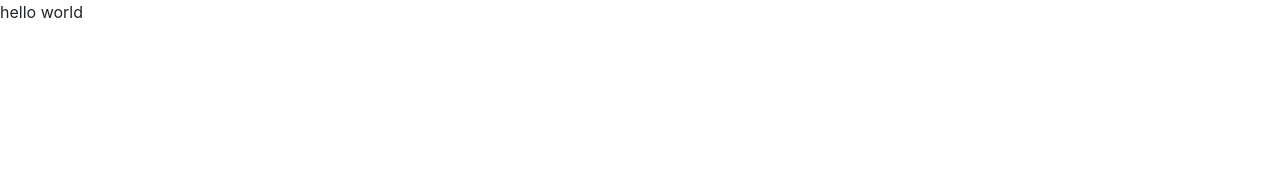
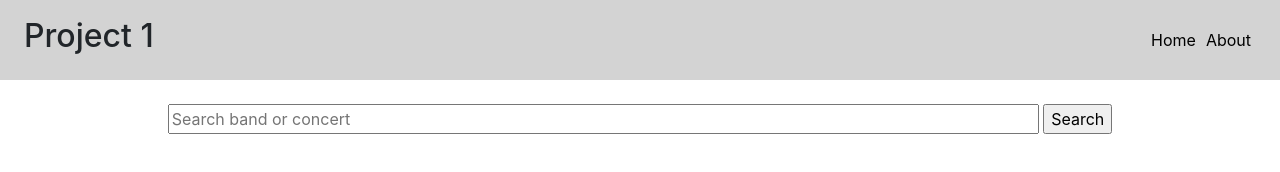
Before and after one commit to jessendasilva1/Project1, a plain HTML site: page index.html in a window 1280 px wide. Drawn offline with nearby package versions, Linux system fonts and the light colour scheme.

Commit message:
added header and search bar to homepage

```diff
--- a/css/main.css
+++ b/css/main.css
@@ -0,0 +1,17 @@
+html,
+body{
+    margin: 0;
+    padding: 0;
+    min-height: 100vh;
+}
+.headerLinks{
+    margin: 5px;
+    color: black;
+}
+#navBar{
+    background-color:lightgrey;
+    height: 80px;
+}
+#rootDiv{
+    padding: 0px;
+}
--- a/index.html
+++ b/index.html
@@ -4,18 +4,33 @@
         <meta charset="UTF-8" />
         <title>Project 1</title>
         <!-- Bootstrap CSS CDN  -->
-        <link rel="stylesheet" href="https://cdnjs.cloudflare.com/ajax/libs/twitter-bootstrap/4.0.0/css/bootstrap.min.css" />
-
-        <!-- Font Awesome CSS Icons (For cool glyphicons) -->
-        <link rel="stylesheet" href="https://maxcdn.bootstrapcdn.com/font-awesome/4.5.0/css/font-awesome.min.css" />
+        <link rel="stylesheet" href="https://stackpath.bootstrapcdn.com/bootstrap/4.2.1/css/bootstrap.min.css" integrity="sha384-GJzZqFGwb1QTTN6wy59ffF1BuGJpLSa9DkKMp0DgiMDm4iYMj70gZWKYbI706tWS" crossorigin="anonymous" />
+        <link rel="stylesheet" type="text/css" media="screen" href="css/main.css" />
+        <!-- jQuery JS -->
+        <script src="https://cdnjs.cloudflare.com/ajax/libs/jquery/3.3.1/jquery.min.js"></script>
+        <script src="js/index.js"></script>
     </head>
 
-    <body>
-        <div>hello world</div>
+    <body onload="start()">
+        <div id="rootDiv" style="height: 100vh;" class="container-fluid">
+            <div id="navBar" class="d-flex flex-row">
+                <div id="headerName" class="d-flex align-items-center flex-fill pl-4">
+                    <h2>Project 1</h2>
+                </div>
+                <div id="navLinks" class="d-flex justify-content-end align-items-center flex-fill pr-4">
+                    <a href="index.html" class="headerLinks">Home</a>
+                    <a href="" class="headerLinks">About</a>
+                </div>
+            </div>
+            <div class="d-flex justify-content-center m-4">
+                <form>
+                    <input type="text" placeholder="Search band or concert" size="80" name="search" id="searchBox">
+                    <input type="submit" value="Search">
+                </form>
+            </div>
+            <div id="searchResults" class="d-flex m-4">
 
-        <!-- jQuery JS -->
-        <script src="https://code.jquery.com/jquery.js"></script>
-        <script src="https://cdnjs.cloudflare.com/ajax/libs/twitter-bootstrap/4.0.0/js/bootstrap.bundle.min.js"></script>
-        <!-- Code to the JavaScript File -->
+            </div>
+        </div>
     </body>
 </html>
--- a/js/index.js
+++ b/js/index.js
@@ -0,0 +1,3 @@
+function start(){
+    console.log("hello World");
+}
```
